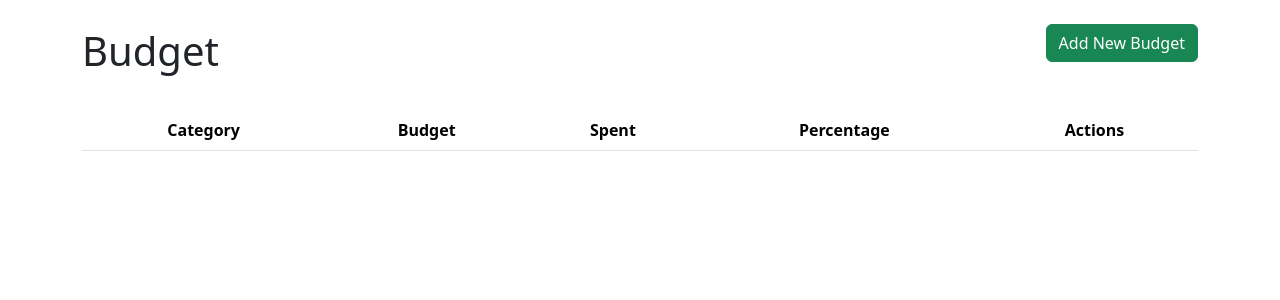
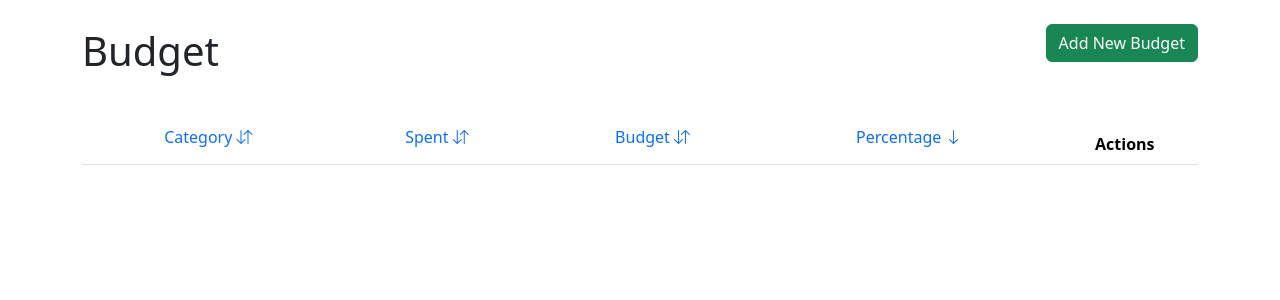
Before and after one commit to kentonvp/almonds, a Flask app: page /budget/ in a window 1280 px wide. Shown: the part 56-356 px from the top of the page. Run offline with Flask 3, Linux system fonts and the light colour scheme; the visitor is signed in with stand-in values (Sample User, id 1); lists and menus that the app fills with data are empty; some libraries are stand-ins or nearby versions.

Commit message:
feat: sortable budget table

```diff
--- a/src/almonds/templates/budget.html
+++ b/src/almonds/templates/budget.html
@@ -2,6 +2,7 @@
 
 {% block head_scripts %}
 <script src="https://cdn.jsdelivr.net/npm/bootstrap@5.3.0/dist/js/bootstrap.bundle.min.js"></script>
+<link rel="stylesheet" href="https://cdn.jsdelivr.net/npm/bootstrap-icons@1.7.2/font/bootstrap-icons.css">
 {% endblock head_scripts %}
 
 {% block content %}
@@ -26,19 +27,35 @@
   <table class="table table-striped table-hover">
     <thead>
       <tr>
-        <th class="text-center">Category</th>
-        <th class="text-center">Budget</th>
-        <th class="text-center">Spent</th>
-        <th class="text-center">Percentage</th>
+        <th class="text-center">
+          <button class="btn btn-link text-decoration-none" data-sort="category">
+            Category <i class="bi bi-arrow-down-up"></i>
+          </button>
+        </th>
+        <th class="text-center">
+          <button class="btn btn-link text-decoration-none" data-sort="spent">
+            Spent <i class="bi bi-arrow-down-up"></i>
+          </button>
+        </th>
+        <th class="text-center">
+          <button class="btn btn-link text-decoration-none" data-sort="budget">
+            Budget <i class="bi bi-arrow-down-up"></i>
+          </button>
+        </th>
+        <th class="text-center">
+          <button class="btn btn-link text-decoration-none" data-sort="percentage">
+            Percentage <i class="bi bi-arrow-down-up"></i>
+          </button>
+        </th>
         <th class="text-center">Actions</th>
       </tr>
     </thead>
-    <tbody>
+    <tbody id="budget-table-body">
       {% for budget in budgets %}
       <tr>
         <td class="text-center">{{ budget.category }}</td>
+        <td class="text-center">{{ budget.spent | format_currency }}</td>
         <td class="text-center">{{ budget.amount | format_currency }}</td>
-        <td class="text-center">{{ budget.spent | format_currency }}</td>
         <td class="text-center">
           <div class="progress">
             <div class="progress-bar bg-{{ budget.status_color }}"
@@ -81,7 +98,7 @@
         <div class="modal-body">
           <form id="edit-budget-form" action="{{ url_for('budget.update_budget') }}" method="POST">
             <div class="mb-3">
-              <label for="editCategorySelect" class="form-label">Category</label>
+              <label for="edit-budget-category" class="form-label">Category</label>
               <input
                 type="text"
                 class="form-control"
@@ -91,7 +108,7 @@
               >
             </div>
             <div class="mb-3">
-              <label for="editBudgetAmount" class="form-label">Budget Amount</label>
+              <label for="edit-budget-amount" class="form-label">Budget Amount</label>
               <input type="number" class="form-control" id="edit-budget-amount" name="budget-amount" step="0.01" required>
             </div>
             <input type="hidden" id="edit-budget-id" name="budget-id">
@@ -240,5 +257,74 @@
         });
     }
   });
+
+  // Sorting functionality
+  document.addEventListener('DOMContentLoaded', function() {
+    const tableBody = document.getElementById('budget-table-body');
+    const sortButtons = document.querySelectorAll('[data-sort]');
+    let currentSort = { column: 'percentage', direction: 'desc', first: true };
+
+    function sortTable(column) {
+      if (currentSort.first) {
+        currentSort.first = false;
+      } else if (currentSort.column === column) {
+        currentSort.direction = currentSort.direction === 'asc' ? 'desc' : 'asc';
+      } else {
+        currentSort.column = column;
+        currentSort.direction = 'asc';
+      }
+
+      updateSortIndicators();
+
+      const rows = Array.from(tableBody.querySelectorAll('tr'));
+      rows.sort((a, b) => {
+        let aValue = a.children[getColumnIndex(column)].textContent.trim();
+        let bValue = b.children[getColumnIndex(column)].textContent.trim();
+
+        if (column === 'budget' || column === 'spent') {
+          aValue = parseFloat(aValue.replace(/[^0-9.-]+/g, ""));
+          bValue = parseFloat(bValue.replace(/[^0-9.-]+/g, ""));
+        } else if (column === 'percentage') {
+          aValue = parseFloat(aValue);
+          bValue = parseFloat(bValue);
+        }
+
+        if (aValue < bValue)
+          return currentSort.direction === 'asc' ? -1 : 1;
+        if (aValue > bValue)
+          return currentSort.direction === 'asc' ? 1 : -1;
+        return 0;
+      });
+      rows.forEach(row => tableBody.appendChild(row));
+    }
+
+    function getColumnIndex(column) {
+      const columnMap = {
+        'category': 0,
+        'spent': 1,
+        'budget': 2,
+        'percentage': 3
+      };
+      return columnMap[column];
+    }
+
+    function updateSortIndicators() {
+      sortButtons.forEach(button => {
+        const icon = button.querySelector('i');
+        if (button.dataset.sort === currentSort.column) {
+          icon.className = currentSort.direction === 'asc' ? 'bi bi-arrow-up' : 'bi bi-arrow-down';
+        } else {
+          icon.className = 'bi bi-arrow-down-up';
+        }
+      });
+    }
+
+    sortButtons.forEach(button => {
+      button.addEventListener('click', () => sortTable(button.dataset.sort));
+    });
+
+    // Initial sort
+    sortTable('percentage');
+  });
 </script>
 {% endblock body_scripts %}
```
